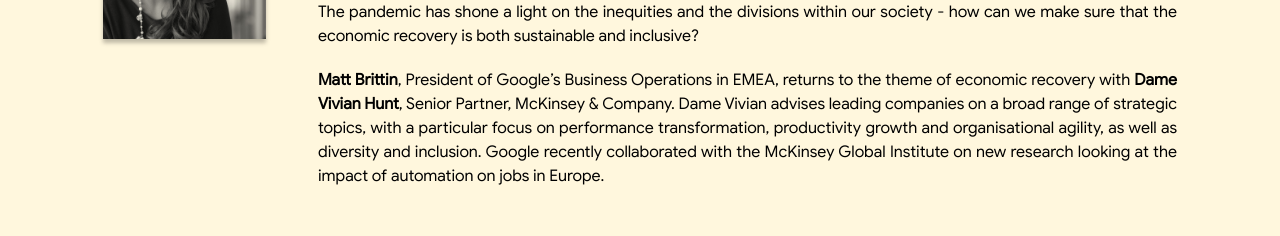
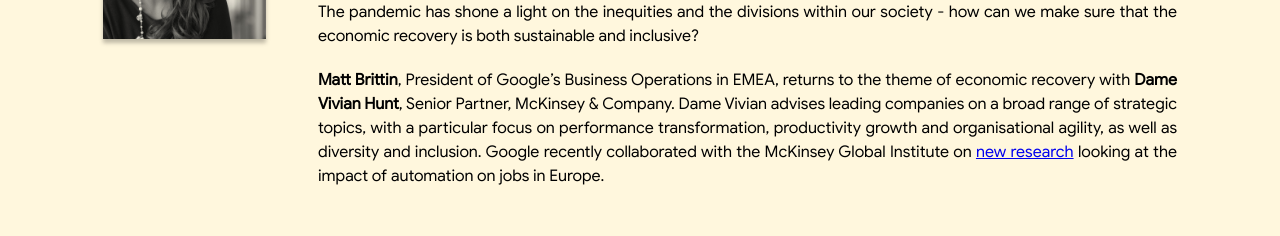
Before and after one commit to matthausen/zeitgeist, a React (Create React App) app: page /episode/1 in a window 1280 px wide. Shown: the part 2114-2350 px from the top of the page. Built offline with nearby package versions, Linux system fonts and the light colour scheme.

Commit message:
added a link to McKinsey report

```diff
--- a/src/components/Guest/index.jsx
+++ b/src/components/Guest/index.jsx
@@ -102,7 +102,7 @@
       title: "Episode 4: Building Back Better: An Inclusive Economic Recovery",
       date: "Coming soon",
       description1: <span>The pandemic has shone a light on the inequities and the divisions within our society - how can we make sure that the economic recovery is both sustainable and inclusive?</span>,
-      description2: <span><mark className={classes.name}>Matt Brittin</mark>, President of Google’s Business Operations in EMEA, returns to the theme of economic recovery with <mark className={classes.name}>Dame Vivian Hunt</mark>, Senior Partner, McKinsey & Company. Dame Vivian advises leading companies on a broad range of strategic topics, with a particular focus on performance transformation, productivity growth and organisational agility, as well as diversity and inclusion. Google recently collaborated with the McKinsey Global Institute on new research looking at the impact of automation on jobs in Europe.</span>,
+      description2: <span><mark className={classes.name}>Matt Brittin</mark>, President of Google’s Business Operations in EMEA, returns to the theme of economic recovery with <mark className={classes.name}>Dame Vivian Hunt</mark>, Senior Partner, McKinsey & Company. Dame Vivian advises leading companies on a broad range of strategic topics, with a particular focus on performance transformation, productivity growth and organisational agility, as well as diversity and inclusion. Google recently collaborated with the McKinsey Global Institute on <a href="https://www.mckinsey.com/featured-insights/future-of-work/the-future-of-work-in-europe">new research</a> looking at the impact of automation on jobs in Europe.</span>,
       audio: "",
     }
   ];
```
